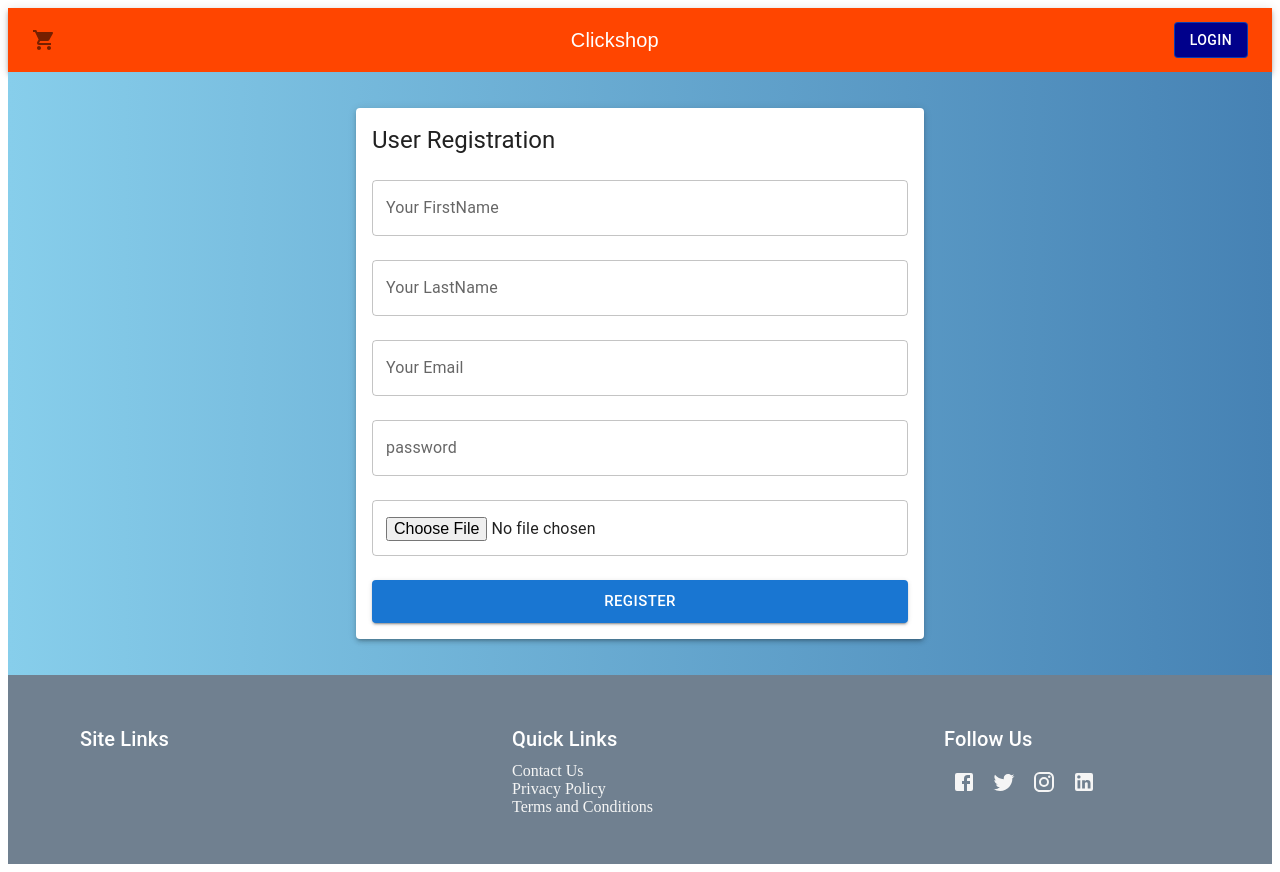
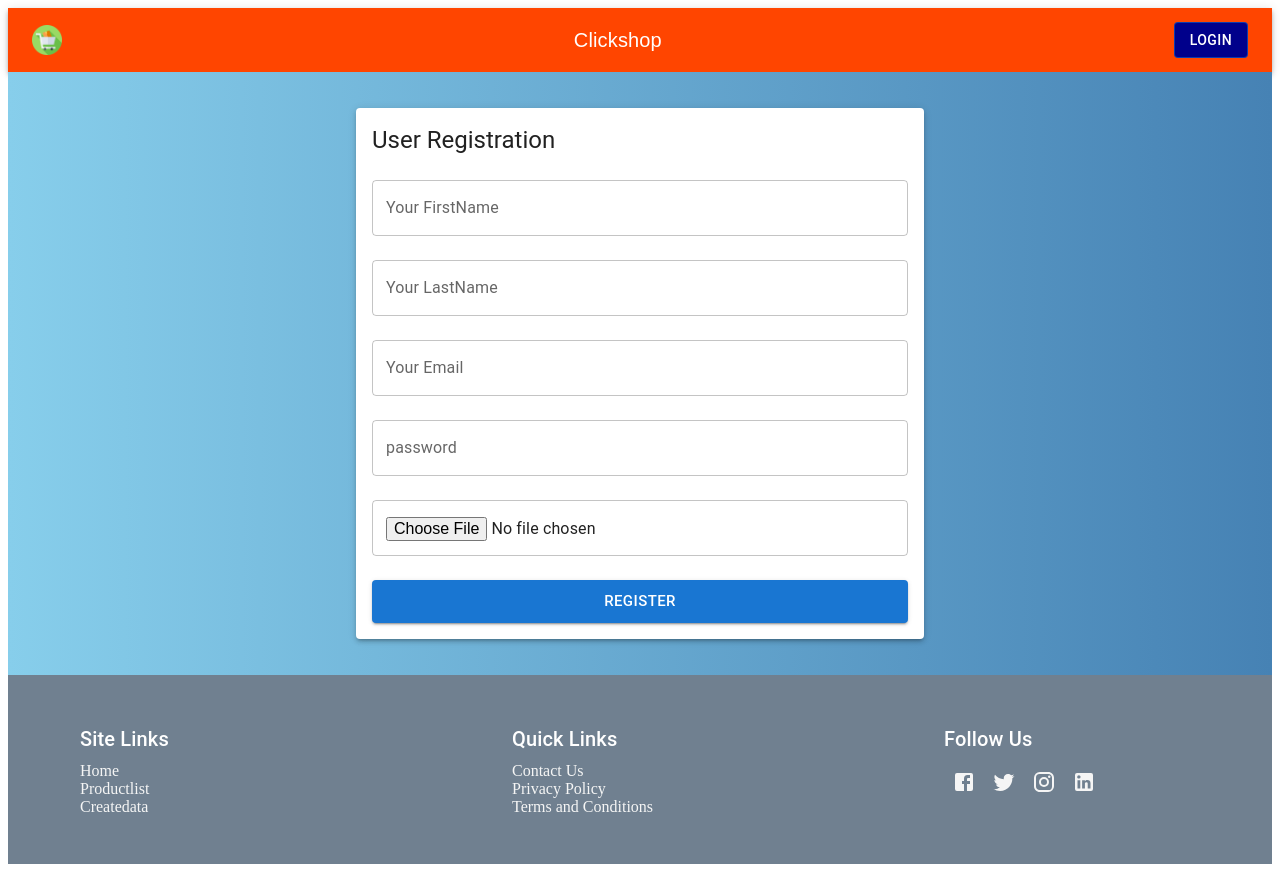
Before and after one commit to Titir123/ReactProjects, a Next.js app: page /auth/register in a window 1280 px wide. Built offline with nearby package versions, Linux system fonts and the light colour scheme.

Commit message:
final commi

```diff
--- a/layout/footer/index.jsx
+++ b/layout/footer/index.jsx
@@ -14,13 +14,13 @@ const Footer = () => {
                         <Typography variant="h6" color="white" gutterBottom>
                             Site Links
                         </Typography>
-                        <Link href="#" variant="subtitle1" color="textSecondary" style={{textDecoration:"none",display:"block", color:"whitesmoke"}}>
+                        <Link href="/cms/home" variant="subtitle1" color="textSecondary" style={{textDecoration:"none",display:"block", color:"whitesmoke"}}>
                             Home
                         </Link>
-                        <Link href="#" variant="subtitle1" color="textSecondary" style={{textDecoration:"none",display:"block", color:"whitesmoke"}}>
+                        <Link href="/cms/productlist" variant="subtitle1" color="textSecondary" style={{textDecoration:"none",display:"block", color:"whitesmoke"}}>
                             Products
                         </Link>
-                        <Link href="#" variant="subtitle1" color="textSecondary" style={{textDecoration:"none",display:"block", color:"whitesmoke"}}>
+                        <Link href="/cms/createdata" variant="subtitle1" color="textSecondary" style={{textDecoration:"none",display:"block", color:"whitesmoke"}}>
                             Add products
                         </Link>
                     </Grid>
--- a/pages/auth/register/index.jsx
+++ b/pages/auth/register/index.jsx
@@ -2,7 +2,7 @@ import React, { useState } from 'react'
 import { TextField, Button, Container, Paper, Grid, Typography, AppBar, Box, Toolbar, IconButton } from '@mui/material';
 import { useForm } from 'react-hook-form';
 import { useSignUpMutation } from '@/hooks/customHooks/authQuery.hooks';
-import ShoppingCartIcon from '@mui/icons-material/ShoppingCart';
+
 import Link from 'next/link';
 import { Facebook, Twitter, Instagram, LinkedIn } from '@mui/icons-material';
 
@@ -30,9 +30,9 @@ export default function index() {
     <>
     <AppBar position="static"  sx={{backgroundColor:"orangered"}}>
       <Toolbar>
-      <IconButton sx={{ padding: 0, fontSize: { xs: 'inherit', md: 'inherit' }, display: { md: 'flex' } }}>
-        <ShoppingCartIcon/>
-        </IconButton>
+      <img style={{display:{md:'flex'}, width:"30px", height:"30px"}}
+       src="/Images/7191783.png"
+       ></img>
 
         {/* Center Title */}
         <Box sx={{ flexGrow: 1, textAlign: 'center' }}>
@@ -152,7 +152,15 @@ export default function index() {
                         <Typography variant="h6" color="white" gutterBottom>
                             Site Links
                         </Typography>
-
+                        <Link href="#" variant="subtitle1" color="textSecondary" style={{textDecoration:"none",display:"block", color:"whitesmoke"}}>
+                            Home
+                        </Link>
+                        <Link href="#" variant="subtitle1" color="textSecondary" style={{textDecoration:"none",display:"block", color:"whitesmoke"}}>
+                            Productlist
+                        </Link>
+                        <Link href="#" variant="subtitle1" color="textSecondary" style={{textDecoration:"none",display:"block", color:"whitesmoke"}}>
+                            Createdata
+                        </Link>
                     </Grid>
                     <Grid item xs={12} sm={6} md={3}>
                         <Typography variant="h6" color="white" gutterBottom>
```
Also changed, not shown: pages/auth/login/index.jsx (+12 -5 lines), pages/index.js (+14 -11 lines), public/Images/7191783.png (added).
